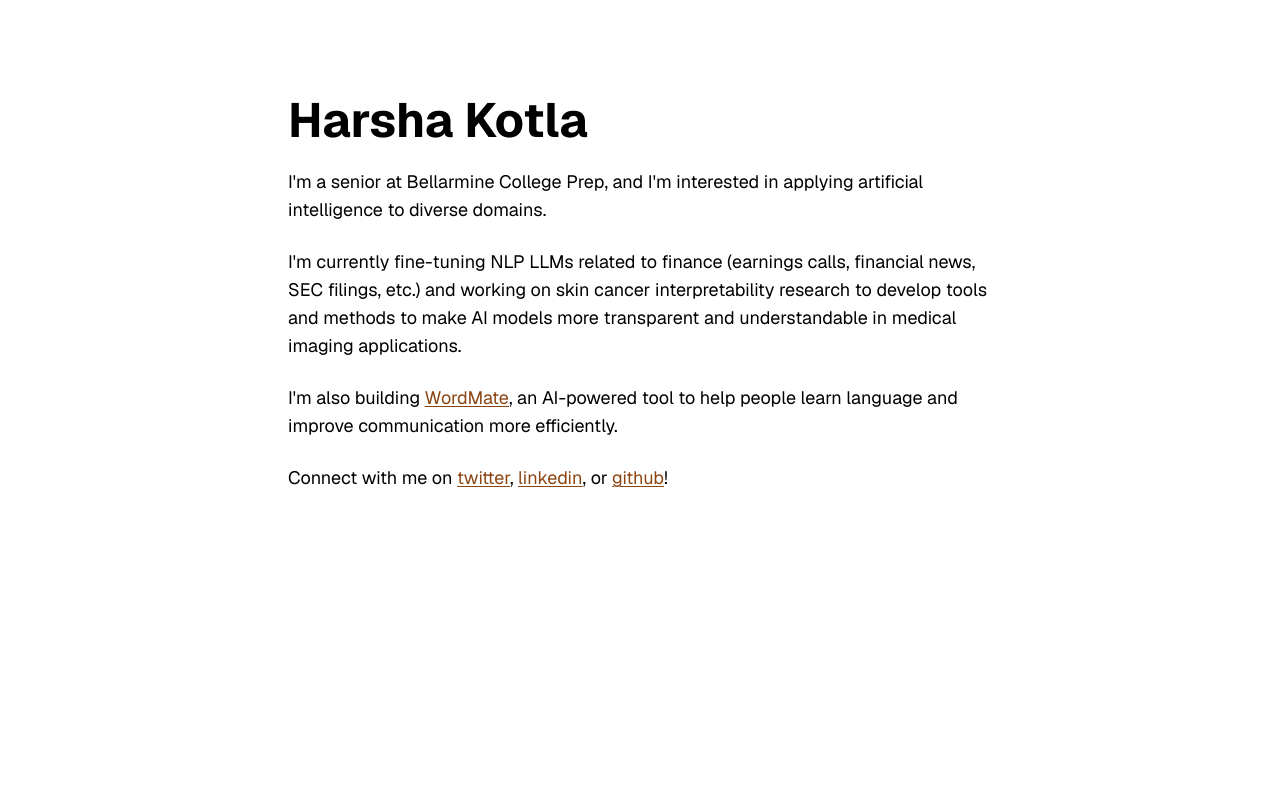
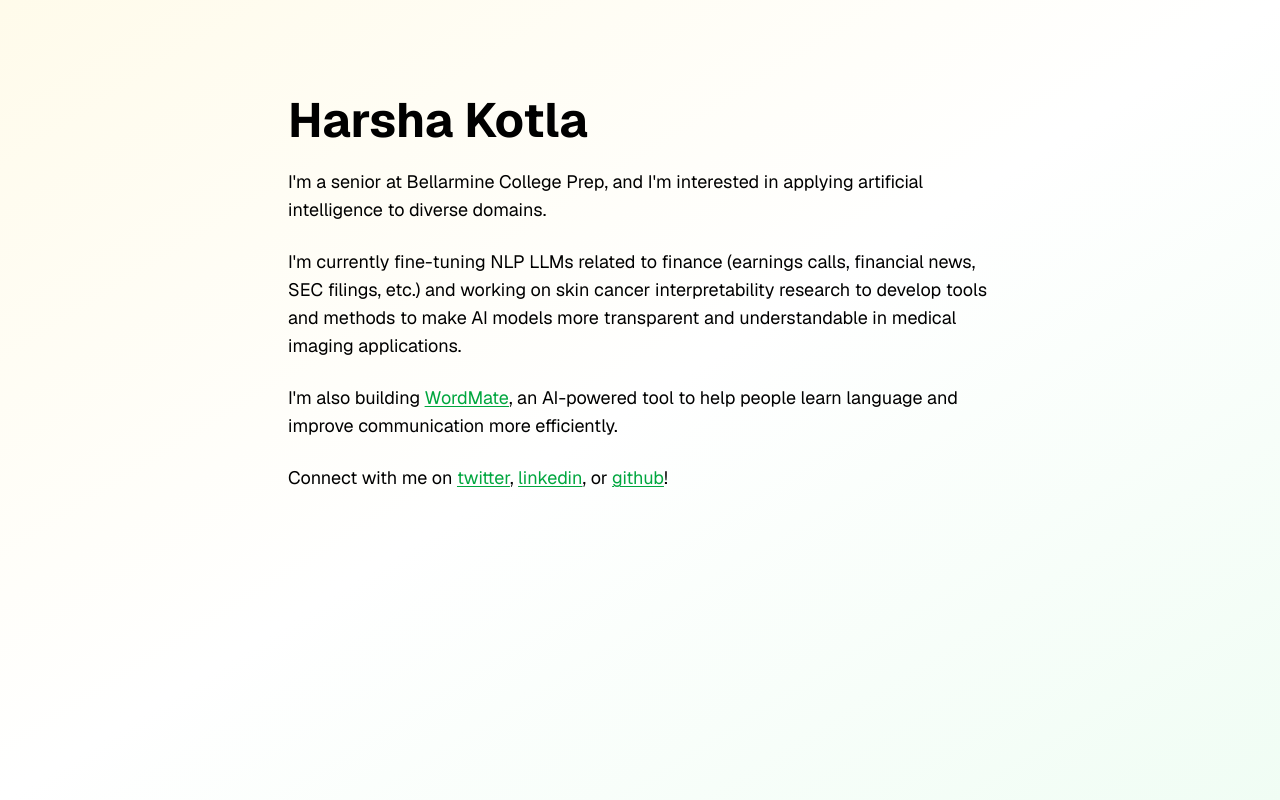
Before and after one commit to harsha-kotla/hakotla, a Next.js app: page / in a window 1280 px wide. Built offline with nearby package versions, Linux system fonts and the light colour scheme.

Commit message:
new theme

```diff
--- a/app/page.tsx
+++ b/app/page.tsx
@@ -1,6 +1,6 @@
 export default function Home() {
   return (
-    <div className="min-h-screen bg-white">
+    <div className="min-h-screen bg-gradient-to-br from-amber-50 via-white to-green-50">
       <main className="mx-auto max-w-3xl px-6 py-16 sm:px-8 sm:py-24">
         <div className="space-y-6">
           <h1 className="text-4xl font-bold text-black sm:text-5xl">
@@ -21,7 +21,7 @@ export default function Home() {
               href="https://wordmate.app"
               target="_blank"
               rel="noopener noreferrer"
-              className="underline text-[#8B4513] hover:text-[#654321]"
+              className="underline text-green-600 hover:text-green-700"
             >WordMate</a>, an AI-powered tool to help people learn language and improve communication more efficiently.
           </p>
           <p className="text-lg text-black">
@@ -30,7 +30,7 @@ export default function Home() {
               href="https://x.com/harshak628"
               target="_blank"
               rel="noopener noreferrer"
-              className="underline text-[#8B4513] hover:text-[#654321]"
+              className="underline text-green-600 hover:text-green-700"
             >
               twitter
             </a>
@@ -39,14 +39,16 @@ export default function Home() {
               href="https://www.linkedin.com/in/harsha-kotla-993657264/"
               target="_blank"
               rel="noopener noreferrer"
-              className="underline text-[#8B4513] hover:text-[#654321]"
+              className="underline text-green-600 hover:text-green-700"
             >
               linkedin
             </a>
             {", or "}
             <a
               href="https://github.com/harsha-kotla"
-              className="underline text-[#8B4513] hover:text-[#654321]"
+              className="underline text-green-600 hover:text-green-700"
+              target="_blank"
+              rel="noopener noreferrer"
             >
               github
             </a>
```
